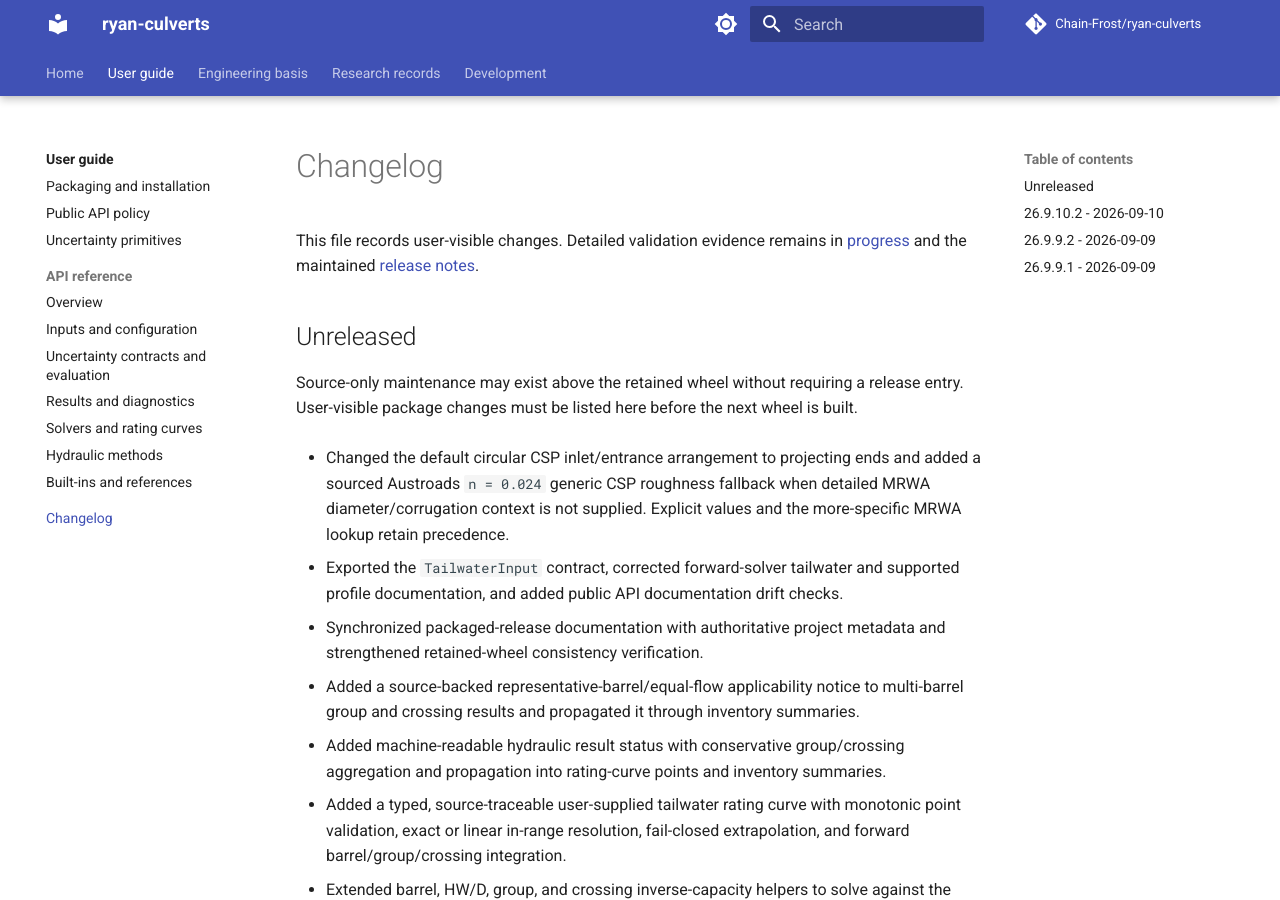
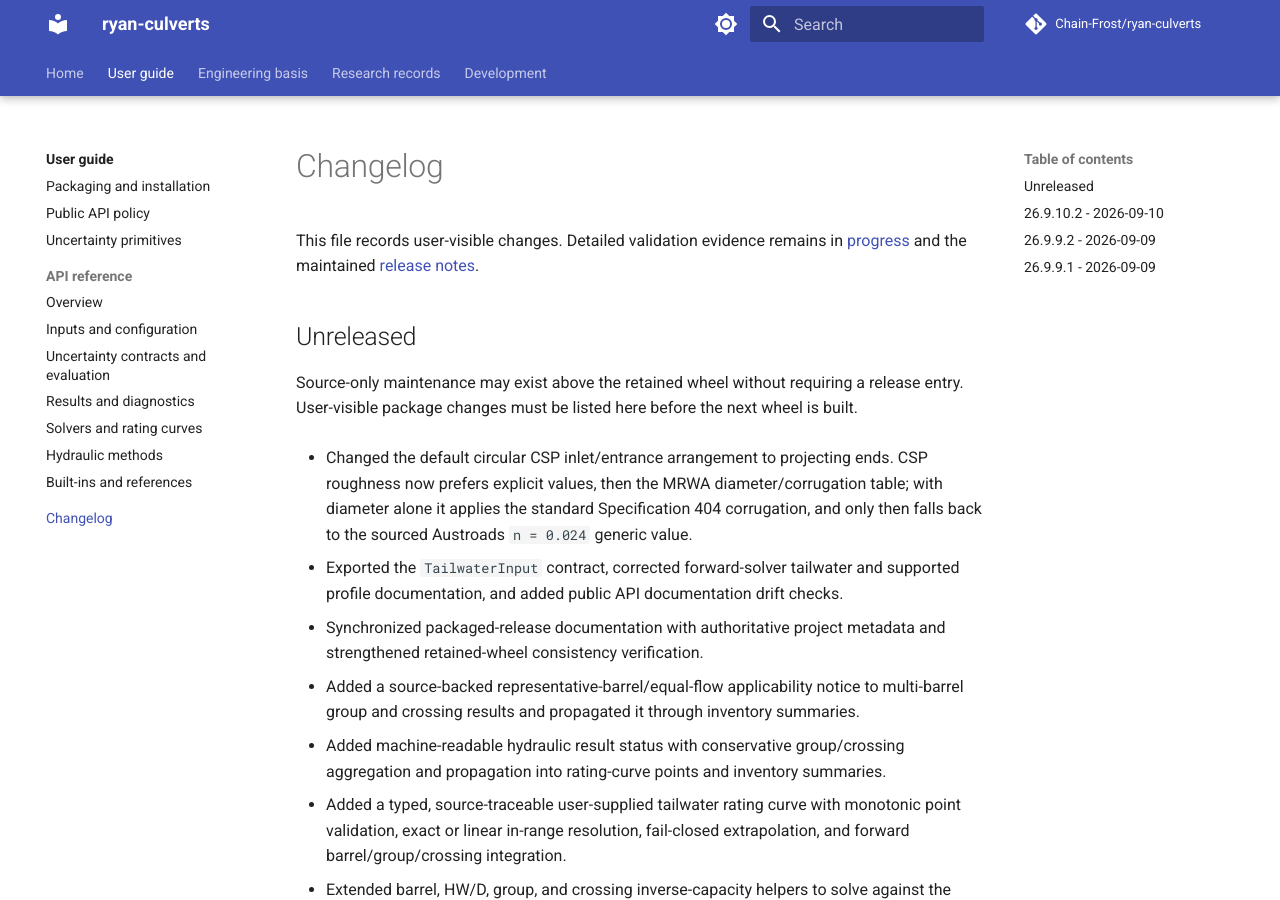
Before and after one commit to Chain-Frost/ryan-culverts, an MkDocs documentation site: the page built from docs/changelog.md, in a window 1280 px wide and 900 px high. Built offline with MkDocs 1.6.1 and Material for MkDocs 9.7.7, drawn with Linux system fonts in a browser that asks for light colours; comment, search, counter and statistics services are not loaded.

Commit message:
Clarify CSP default roughness hierarchy

```diff
--- a/docs/changelog.md
+++ b/docs/changelog.md
@@ -8,10 +8,10 @@ This file records user-visible changes. Detailed validation evidence remains in
 Source-only maintenance may exist above the retained wheel without requiring a release
 entry. User-visible package changes must be listed here before the next wheel is built.
 
-- Changed the default circular CSP inlet/entrance arrangement to projecting ends and added
-  a sourced Austroads `n = 0.024` generic CSP roughness fallback when detailed MRWA
-  diameter/corrugation context is not supplied. Explicit values and the more-specific MRWA
-  lookup retain precedence.
+- Changed the default circular CSP inlet/entrance arrangement to projecting ends. CSP
+  roughness now prefers explicit values, then the MRWA diameter/corrugation table; with
+  diameter alone it applies the standard Specification 404 corrugation, and only then
+  falls back to the sourced Austroads `n = 0.024` generic value.
 
 - Exported the `TailwaterInput` contract, corrected forward-solver tailwater and supported
   profile documentation, and added public API documentation drift checks.
```
